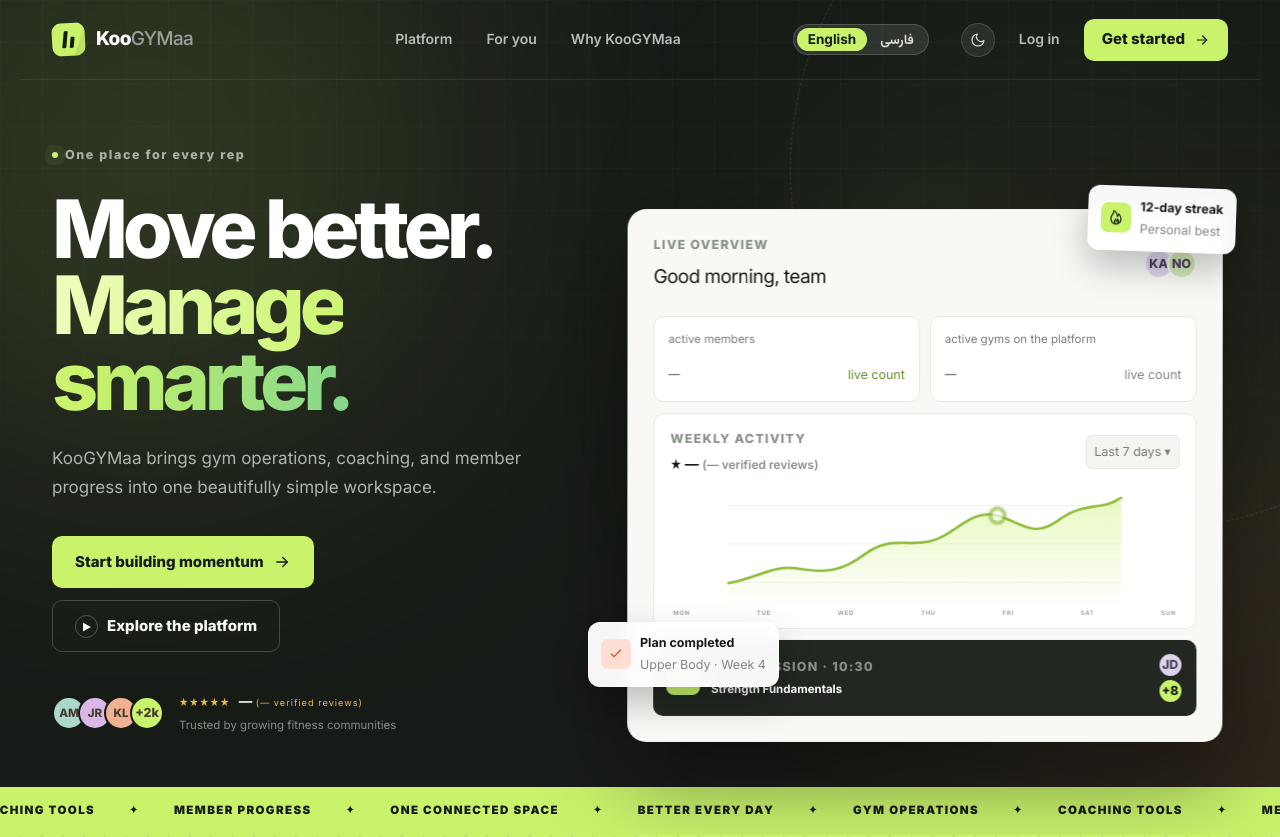
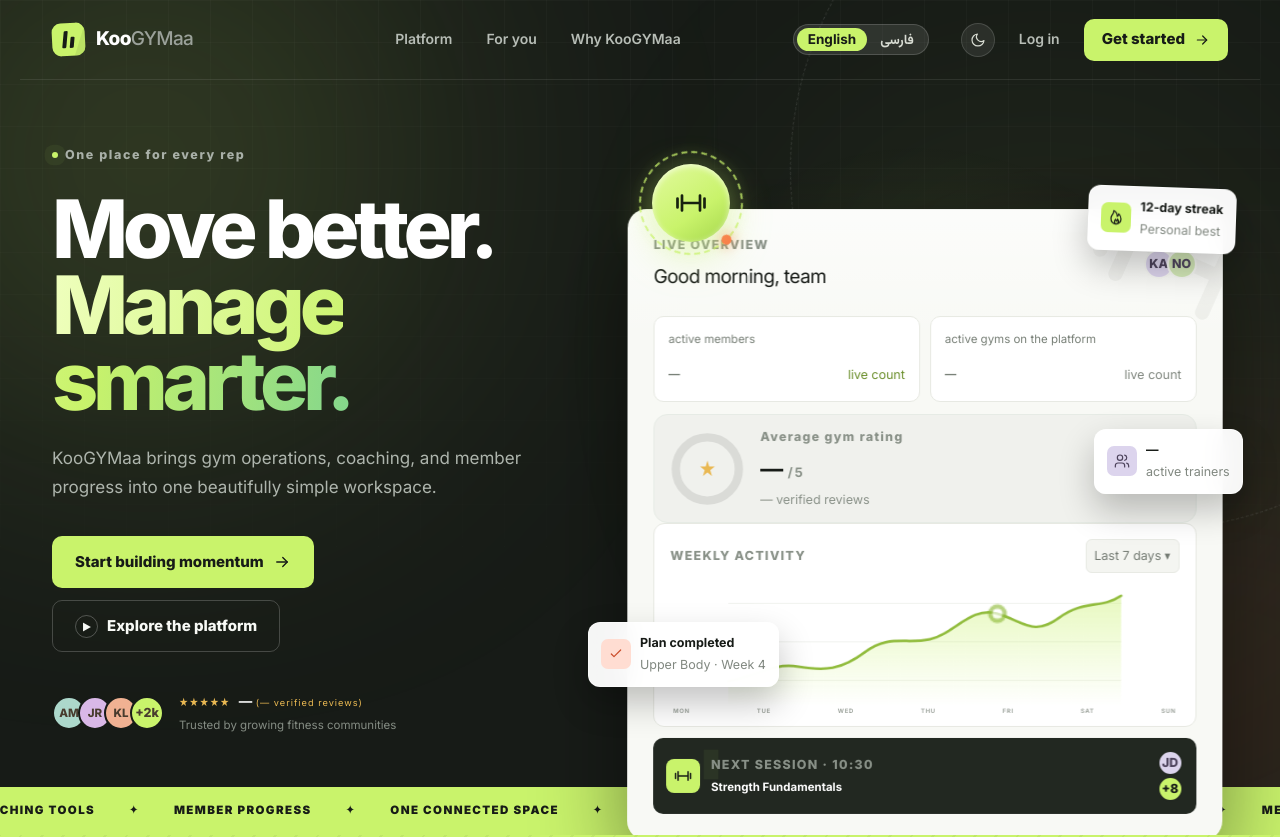
Before and after one commit to aghrabooti/KooGYMaa, a Next.js app: page / in a window 1280 px wide. Shown: the top 837 px of the page. Built offline with nearby package versions, Linux system fonts and the light colour scheme; no server answers; the database is empty.

Commit message:
Hero: dumbbell emblem, live rating ring, coaches chip, card watermark
Co-authored-by: arena-agent <297053741+arena-agent@users.noreply.github.com>

```diff
--- a/app/page.tsx
+++ b/app/page.tsx
@@ -55,6 +55,8 @@
       : locale === "fa"
         ? toFaDigits(stats.rating.toFixed(1))
         : stats.rating.toFixed(1);
+  const RING_C = 2 * Math.PI * 34;
+  const ringOffset = stats.rating == null ? RING_C : RING_C * (1 - stats.rating / 5);
   const roles = [
     { labelKey: "landing.roleOwners", titleKey: "landing.ownersTitle", icon: "bar-chart" as IconName, statValue: stats.gyms, statLabelKey: "landing.statLiveGyms" },
     { labelKey: "landing.roleTrainers", titleKey: "landing.trainersTitle", icon: "users" as IconName, statValue: stats.trainers, statLabelKey: "landing.statLiveTrainers" },
@@ -139,11 +141,21 @@
             <Tilt className="product-stage" >
               <div aria-label="KooGYMaa dashboard preview">
                 <div className="product-stage__mesh" />
+                <div className="emblem" role="img" aria-label={t("landing.demoEmblem")}>
+                  <span className="emblem__halo" aria-hidden="true" />
+                  <span className="emblem__orbit" aria-hidden="true" />
+                  <span className="emblem__core"><Icon name="dumbbell" size={36} /></span>
+                </div>
                 <div className="float-pill float-pill--top">
                   <span><Icon name="flame" size={16} /></span>
                   <div><strong>{t("landing.demoStreak")}</strong><small>{t("landing.demoStreakSub")}</small></div>
                 </div>
+                <div className="float-pill float-pill--mid">
+                  <span><Icon name="users" size={16} /></span>
+                  <div><strong><CountUp value={stats.trainers} locale={locale} /></strong><small>{t("landing.demoActiveTrainers")}</small></div>
+                </div>
                 <div className="product-card">
+                  <div className="product-card__dumbbell" aria-hidden="true"><Icon name="dumbbell" size={190} /></div>
                   <div className="product-card__header">
                     <div>
                       <small>{t("landing.demoLive")}</small>
@@ -155,9 +167,27 @@
                     <div><span>{t("landing.statLiveMembers")}</span><strong><CountUp value={stats.members} locale={locale} /></strong><small>{t("landing.statLiveNote")}</small></div>
                     <div><span>{t("landing.statLiveGyms")}</span><strong><CountUp value={stats.gyms} locale={locale} /></strong><small>{t("landing.statLiveNote")}</small></div>
                   </div>
+                  <div className="rating-panel">
+                    <svg className="rating-ring" viewBox="0 0 84 84" role="img" aria-label={t("landing.demoRating")}>
+                      <defs>
+                        <linearGradient id="ratingGrad" x1="0" x2="1" y1="0" y2="1">
+                          <stop offset="0" stopColor="#9ede5a" />
+                          <stop offset="1" stopColor="#4d7c0f" />
+                        </linearGradient>
+                      </defs>
+                      <circle className="rating-ring__track" cx="42" cy="42" r="34" />
+                      <circle className="rating-ring__fill" cx="42" cy="42" r="34" stroke="url(#ratingGrad)" style={{ strokeDasharray: RING_C, strokeDashoffset: ringOffset }} />
+                      <text className="rating-ring__star" x="42" y="50" textAnchor="middle">★</text>
+                    </svg>
+                    <div>
+                      <small>{t("landing.demoRating")}</small>
+                      <strong>{rating} <span>/ 5</span></strong>
+                      <p>{stats.ratings > 0 ? fmt.format(stats.ratings) : "—"} {t("landing.demoReviews")}</p>
+                    </div>
+                  </div>
                   <div className="chart-card">
                     <div className="chart-card__heading">
-                      <div><small>{t("landing.demoWeek")}</small><strong className="chart-card__live">★ {rating} <span>({stats.ratings > 0 ? fmt.format(stats.ratings) : "—"} {t("landing.statLiveReviews")})</span></strong></div>
+                      <div><small>{t("landing.demoWeek")}</small></div>
                       <span>{t("landing.demoRange")} ▾</span>
                     </div>
                     <svg className="hero-chart" viewBox="0 0 460 145" role="img" aria-label="Weekly activity trending upward">
--- a/lib/i18n/translations.ts
+++ b/lib/i18n/translations.ts
@@ -235,6 +235,10 @@
     "landing.demoSession": "Strength Fundamentals",
     "landing.demoDone": "Plan completed",
     "landing.demoDoneSub": "Upper Body · Week 4",
+    "landing.demoRating": "Average gym rating",
+    "landing.demoReviews": "verified reviews",
+    "landing.demoActiveTrainers": "active trainers",
+    "landing.demoEmblem": "Strength training emblem",
     "landing.dayMon": "MON",
     "landing.dayTue": "TUE",
     "landing.dayWed": "WED",
@@ -510,6 +514,10 @@
     "landing.demoSession": "مبانی قدرتی",
     "landing.demoDone": "برنامه تکمیل شد",
     "landing.demoDoneSub": "بالاتنه · هفته ۴",
+    "landing.demoRating": "میانگین امتیاز باشگاه‌ها",
+    "landing.demoReviews": "دیدگاه تأییدشده",
+    "landing.demoActiveTrainers": "مربی فعال",
+    "landing.demoEmblem": "نشان تمرین قدرتی",
     "landing.dayMon": "دوشنبه",
     "landing.dayTue": "سه‌شنبه",
     "landing.dayWed": "چهارشنبه",
```
Also changed, not shown: app/globals.css.
